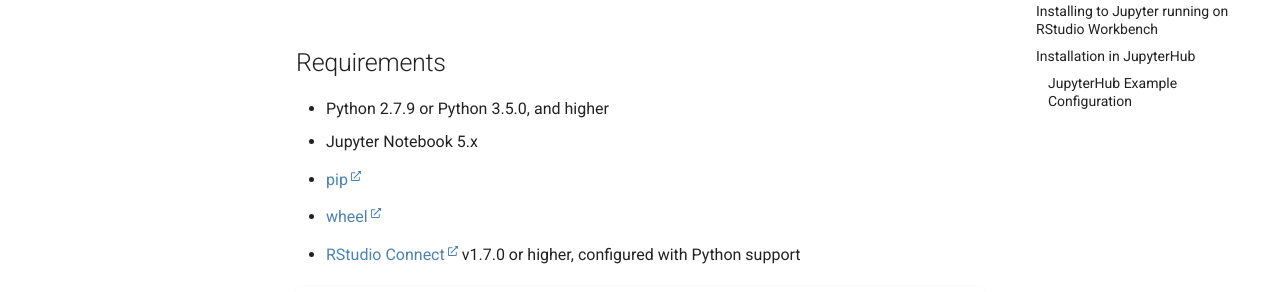
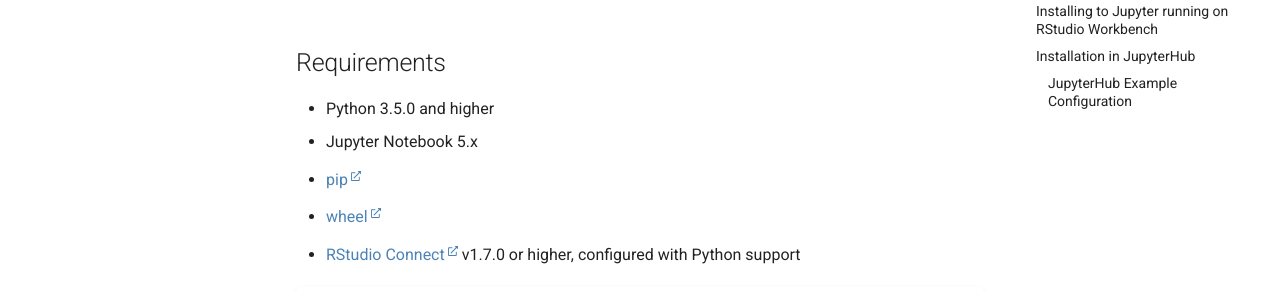
Before and after one commit to rstudio/rsconnect-jupyter, an MkDocs documentation site: the page built from docs/docs/index.md, in a window 1280 px wide and 900 px high. Shown: the part 229-521 px from the top of the window. Built offline with MkDocs 1.6.1 and Material for MkDocs 9.7.7, drawn with Linux system fonts in a browser that asks for light colours.

Commit message:
update docs

```diff
--- a/docs/docs/index.md
+++ b/docs/docs/index.md
@@ -4,7 +4,7 @@
 
 ## Requirements
 
-- Python 2.7.9 or Python 3.5.0, and higher
+- Python 3.5.0 and higher
 - Jupyter Notebook 5.x
 - [pip](https://pypi.org/project/pip/)
 - [wheel](https://pypi.org/project/wheel/)
```
Also changed, not shown: README.md.
